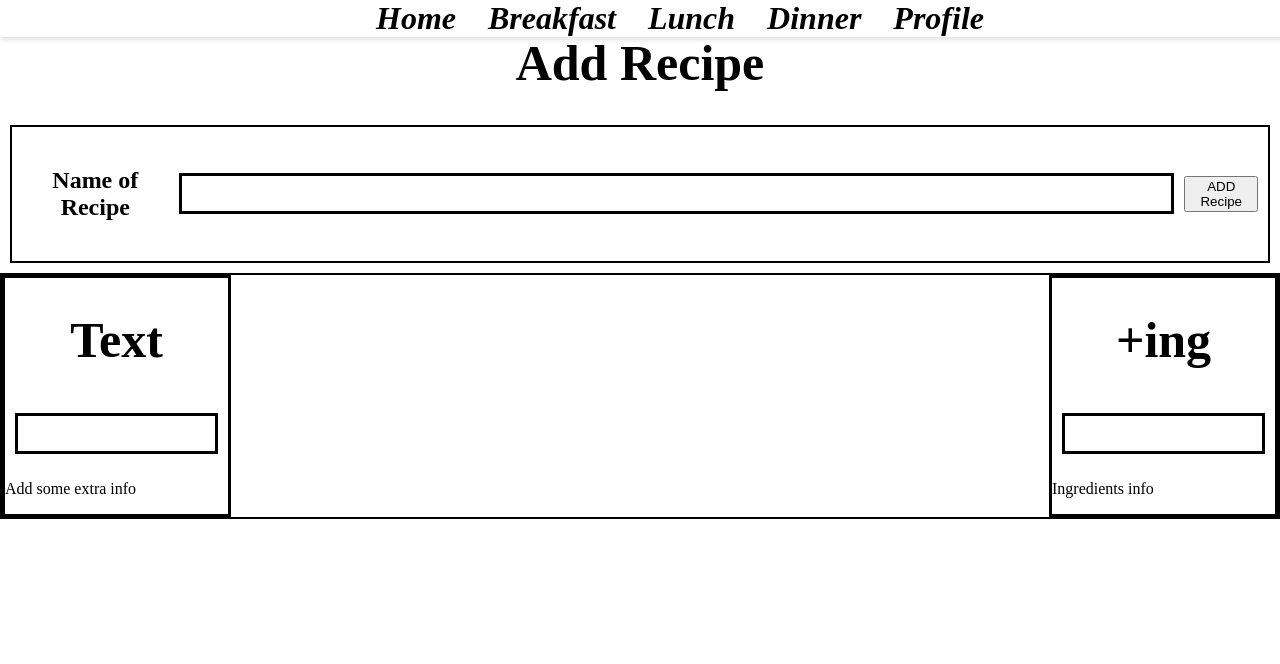
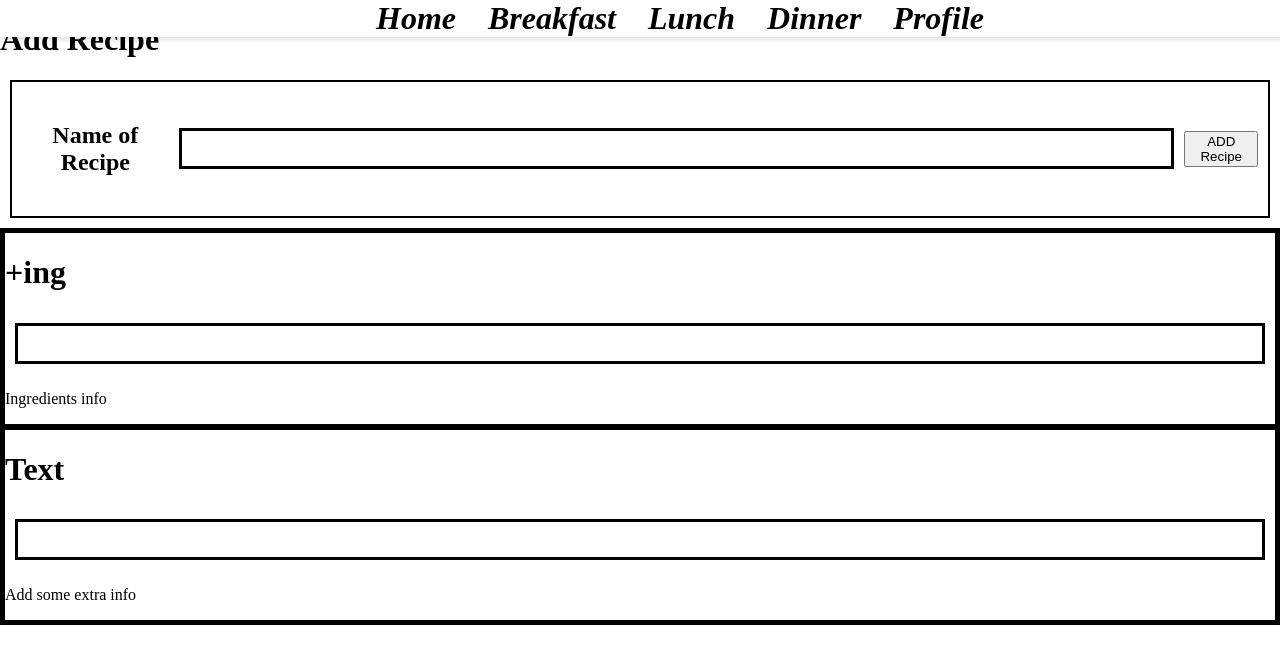
Before and after one commit to Loon01/App-Dev.-Project, a PHP site: page /add_recipe.html in a window 1280 px wide. Shown: the top 664 px of the page. Run offline with PHP 8.4, Linux system fonts and the light colour scheme.

Commit message:
add_recipe.css
Made CSS changes, added flex box and changed layout a bit

```diff
--- a/add_recipe.css
+++ b/add_recipe.css
@@ -2,7 +2,8 @@ body {
     margin: auto;
 }
 
-h1 {
+.container h1 {
+    margin-top: 100px;
     text-align: center;
     font-size: 50px;
 }
@@ -30,13 +31,16 @@ input#add_Rec {
 }
 
 div#container {
-    display: block;
+    display: flex;
+    flex-direction: column-reverse;
     border: solid black 2px;
 }
 
 div#text {
-    display: inline-block;
+    display: flex;
     justify-content: start;
+    flex-direction: column;
+    float: left;
     border: solid;
 }
 
@@ -48,8 +52,9 @@ input.sub_info {
 }
 
 div#add_ing {
-    display: inline-block;
+    display: flex;
+    justify-content: end;
+    flex-direction: column;
     float: right;
-    justify-content: end;
     border: solid;
 }
```
